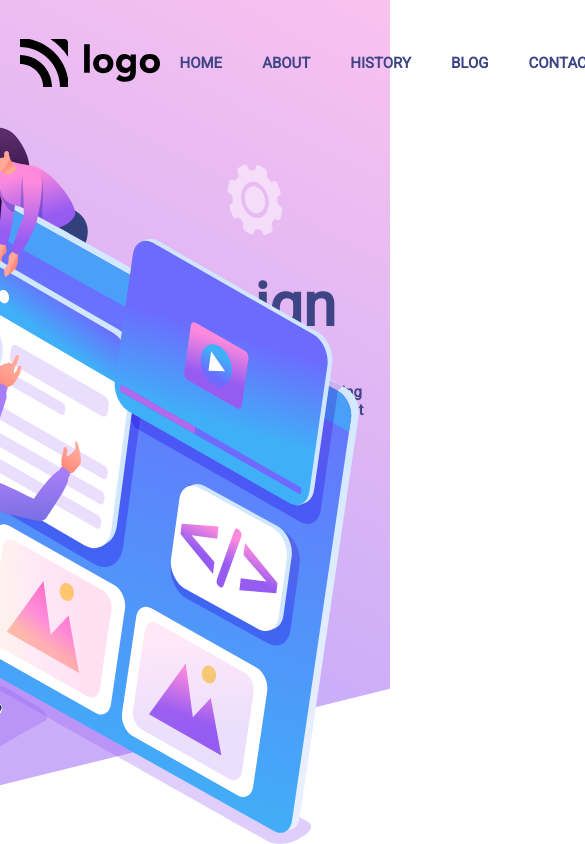
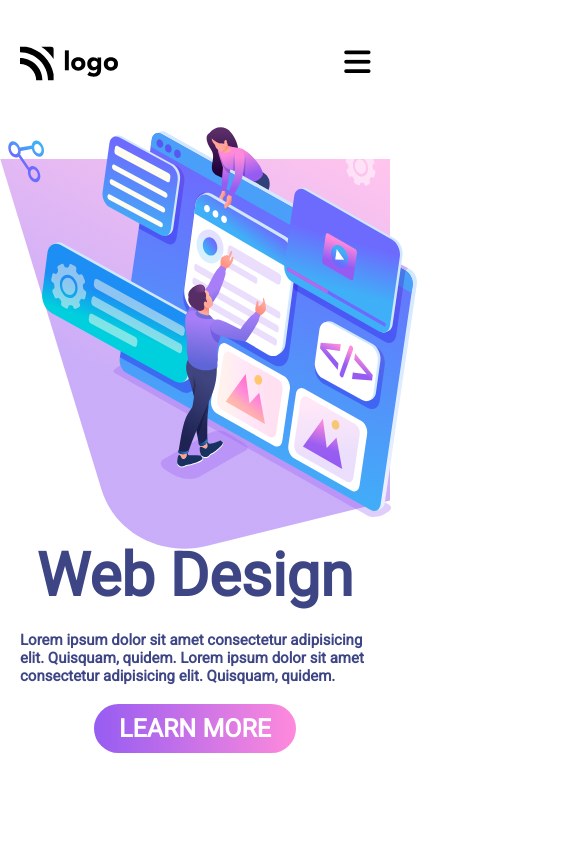
Before and after one commit to jayshahWebDev/project-7-WebDesignLandingPage, a plain HTML site: page index.html in a window 390 px wide. Shown: the top 844 px of the page, 585 px wide, since content can reach past the window. Drawn offline with Linux system fonts and the light colour scheme.

Commit message:
code for mobile design

```diff
--- a/css/index.css
+++ b/css/index.css
@@ -104,3 +104,70 @@ nav {
   bottom: 28%;
   left: 48.5%;
 }
+
+@media screen and (min-width: 481px) {
+  .menuIcon {
+    display: none;
+  }
+}
+
+@media screen and (max-width: 480px) {
+  .nav-items,
+  .signin-btn {
+    display: none;
+  }
+
+  nav > img {
+    height: 35px;
+  }
+
+  nav > a {
+    font-size: 30px;
+    color: black;
+  }
+
+  /* intro-section */
+  .intro-section {
+    display: flex;
+    flex-direction: column-reverse;
+    height: fit-content;
+    margin: 0;
+  }
+
+  /* upper-section */
+  .imgs-div img:last-child {
+    position: absolute;
+    height: 390px;
+    right: 0;
+    bottom: 35%;
+    z-index: -1;
+  }
+
+  .imgs-div img:nth-child(3) {
+    position: relative;
+    height: 390px;
+    right: -2%;
+  }
+
+  .vector-img,
+  .vector-dot {
+    display: none;
+  }
+
+  /* bottom-section */
+
+  .left-section {
+    position: relative;
+    margin-top: 5%;
+    height: fit-content;
+    display: flex;
+    flex-direction: column;
+    align-items: center;
+  }
+
+  .left-section h1,
+  .learn-more-btn,
+  .left-section h4 {
+    margin-bottom: 5%;
+  }
+}
--- a/index.html
+++ b/index.html
@@ -10,6 +10,13 @@
     <link
       href="https://fonts.googleapis.com/css2?family=Roboto&display=swap"
       rel="stylesheet"
+    />
+    <link
+      rel="stylesheet"
+      href="https://cdnjs.cloudflare.com/ajax/libs/font-awesome/6.2.0/css/all.min.css"
+      integrity="sha512-xh6O/CkQoPOWDdYTDqeRdPCVd1SpvCA9XXcUnZS2FmJNp1coAFzvtCN9BmamE+4aHK8yyUHUSCcJHgXloTyT2A=="
+      crossorigin="anonymous"
+      referrerpolicy="no-referrer"
     />
     <title>Web Design Landing Page</title>
   </head>
@@ -25,6 +32,9 @@
           <h5 class="nav-item">CONTACT</h5>
         </div>
         <button class="signin-btn">SIGN IN</button>
+        <a href="" class="menuIcon"
+          ><i class="fa fa-bars" aria-hidden="true"></i>
+        </a>
       </nav>
       <div class="intro-section">
         <div class="left-section">
```
